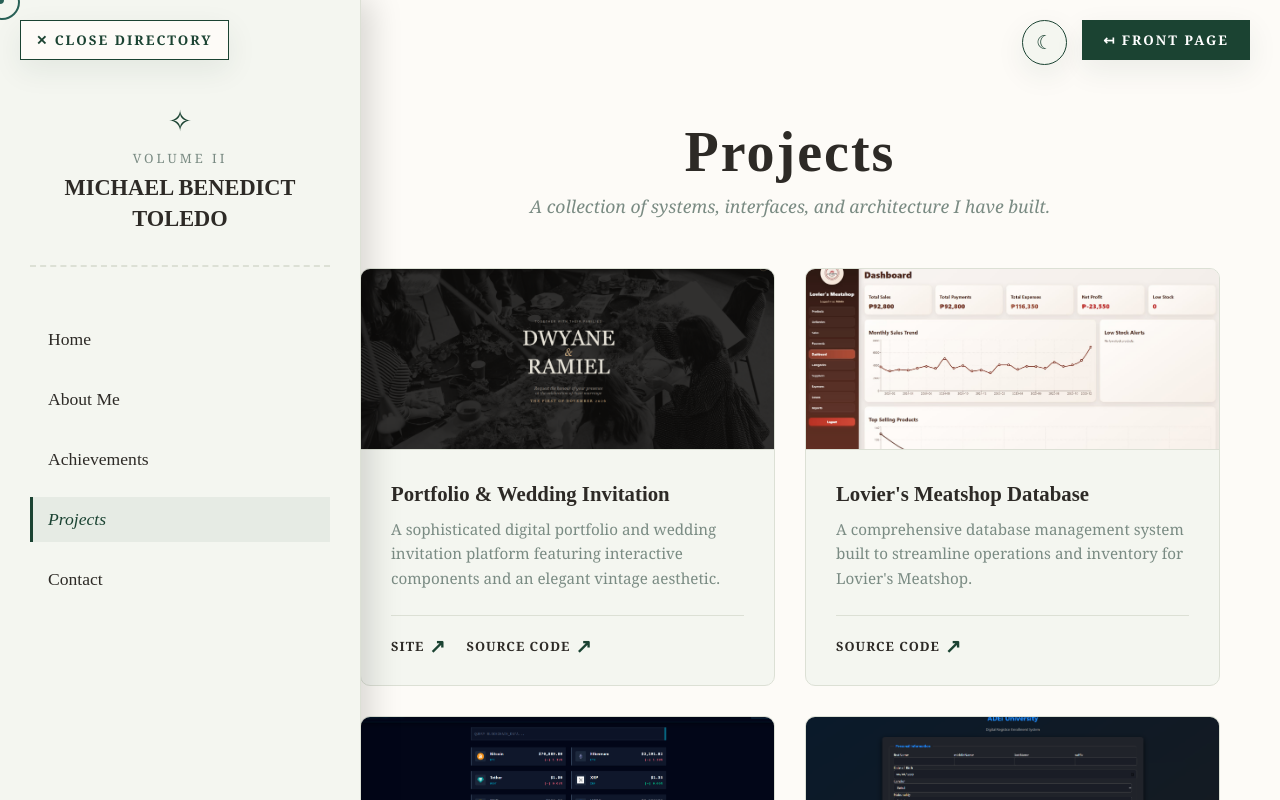
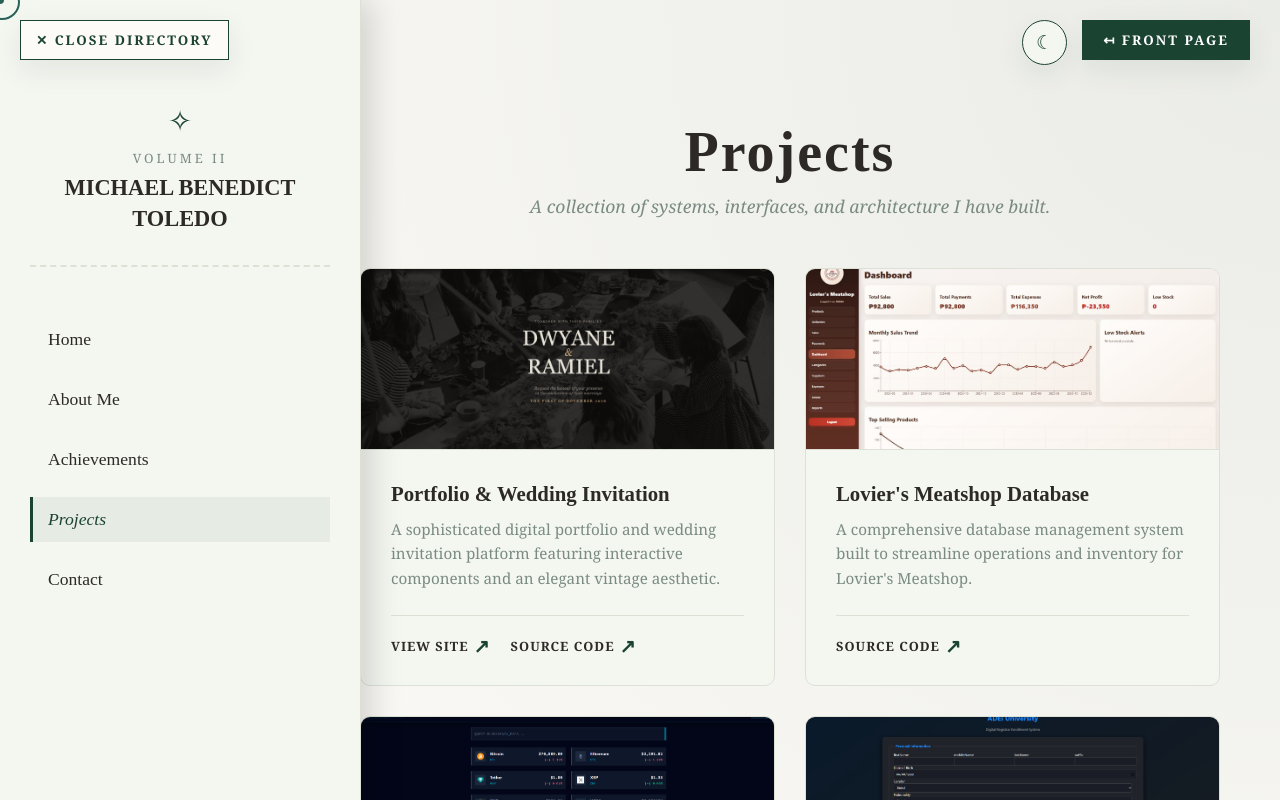
Before and after one commit to mmbtoledo/portfolio-invite, a React (Vite) app: page /member-two in a window 1280 px wide. Both pictures are taken after a click on the button "Projects". Shown: the top 800 px of the page. Built offline with nearby package versions, Linux system fonts and the light colour scheme.

Commit message:
Small Update

```diff
--- a/src/MemberTwo.jsx
+++ b/src/MemberTwo.jsx
@@ -91,7 +91,7 @@ function MemberTwo() {
       title: 'Portfolio & Wedding Invitation',
       desc: 'A sophisticated digital portfolio and wedding invitation platform featuring interactive components and an elegant vintage aesthetic.',
       codeLink: 'https://github.com/mmbtoledo/portfolio-invite',
-      siteLink: 'https://portfolio-invite.vercel.app/wedding',
+      siteLink: '/wedding', // <-- Internal route for smooth transition
       img: projWedding
     },
     {
@@ -152,13 +152,13 @@ function MemberTwo() {
 
   return (
     <motion.div
-      initial={{ opacity: 0 }} /* <-- Add this */
-      animate={{ opacity: 1, backgroundColor: theme.bg, color: theme.text }} /* <-- Update this */
-      exit={{ opacity: 0, transition: { duration: 0.3 } }} /* <-- Add this */
+      initial={{ opacity: 0 }}
+      animate={{ opacity: 1, backgroundColor: theme.bg, color: theme.text }}
+      exit={{ opacity: 0, transition: { duration: 0.3 } }}
       transition={{ duration: 0.6 }}
       style={{
         display: 'flex', minHeight: '100vh', fontFamily: '"Georgia", serif', overflow: 'hidden',
-        // ... rest of your styles remain exactly the same
+        backgroundImage: `radial-gradient(circle at top right, ${theme.accent}15 0%, transparent 60%), radial-gradient(circle at bottom left, ${theme.border}20 0%, transparent 50%)`
       }}
     >
 
@@ -178,7 +178,7 @@ function MemberTwo() {
       {/* Top Right Controls */}
       <div style={{ position: 'fixed', top: '20px', right: '30px', zIndex: 50, display: 'flex', gap: '15px' }}>
         <button
-          onClick={toggleTheme} // <-- Trigger global toggle
+          onClick={toggleTheme}
           style={{ background: theme.panel, border: `1px solid ${theme.accent}`, color: theme.accent, padding: '10px', borderRadius: '50%', width: '45px', height: '45px', cursor: 'pointer', fontSize: '1.2rem', display: 'flex', justifyContent: 'center', alignItems: 'center', boxShadow: theme.shadow }}
           title="Toggle Lighting"
         >
@@ -388,11 +388,22 @@ In the future, he aims to become a successful computer engineer who can build us
                        </p>
 
                        <div style={{ display: 'flex', gap: '20px', borderTop: `1px solid ${theme.border}`, paddingTop: '20px', marginTop: 'auto' }}>
+
+                         {/* DYNAMIC LINK RENDERER FIX */}
                          {project.siteLink && (
-                           <a href={project.siteLink} target="_blank" rel="noopener noreferrer" style={{ display: 'flex', alignItems: 'center', gap: '5px', color: theme.text, textDecoration: 'none', fontSize: '0.8rem', textTransform: 'uppercase', letterSpacing: '1px', fontWeight: 'bold', transition: 'color 0.2s' }} onMouseOver={(e) => e.currentTarget.style.color = theme.accent} onMouseOut={(e) => e.currentTarget.style.color = theme.text}>
-                             Site <span style={{ color: theme.accent, fontSize: '1.2rem', lineHeight: '1' }}>↗</span>
-                           </a>
+                           project.siteLink.startsWith('/') ? (
+                             // Internal link uses React Router <Link>
+                             <Link to={project.siteLink} style={{ display: 'flex', alignItems: 'center', gap: '5px', color: theme.text, textDecoration: 'none', fontSize: '0.8rem', textTransform: 'uppercase', letterSpacing: '1px', fontWeight: 'bold', transition: 'color 0.2s' }} onMouseOver={(e) => e.currentTarget.style.color = theme.accent} onMouseOut={(e) => e.currentTarget.style.color = theme.text}>
+                               View Site <span style={{ color: theme.accent, fontSize: '1.2rem', lineHeight: '1' }}>↗</span>
+                             </Link>
+                           ) : (
+                             // External link uses standard <a>
+                             <a href={project.siteLink} target="_blank" rel="noopener noreferrer" style={{ display: 'flex', alignItems: 'center', gap: '5px', color: theme.text, textDecoration: 'none', fontSize: '0.8rem', textTransform: 'uppercase', letterSpacing: '1px', fontWeight: 'bold', transition: 'color 0.2s' }} onMouseOver={(e) => e.currentTarget.style.color = theme.accent} onMouseOut={(e) => e.currentTarget.style.color = theme.text}>
+                               View Site <span style={{ color: theme.accent, fontSize: '1.2rem', lineHeight: '1' }}>↗</span>
+                             </a>
+                           )
                          )}
+
                          {project.codeLink && (
                            <a href={project.codeLink} target="_blank" rel="noopener noreferrer" style={{ display: 'flex', alignItems: 'center', gap: '5px', color: theme.text, textDecoration: 'none', fontSize: '0.8rem', textTransform: 'uppercase', letterSpacing: '1px', fontWeight: 'bold', transition: 'color 0.2s' }} onMouseOver={(e) => e.currentTarget.style.color = theme.accent} onMouseOut={(e) => e.currentTarget.style.color = theme.text}>
                              Source Code <span style={{ color: theme.accent, fontSize: '1.2rem', lineHeight: '1' }}>↗</span>
```
